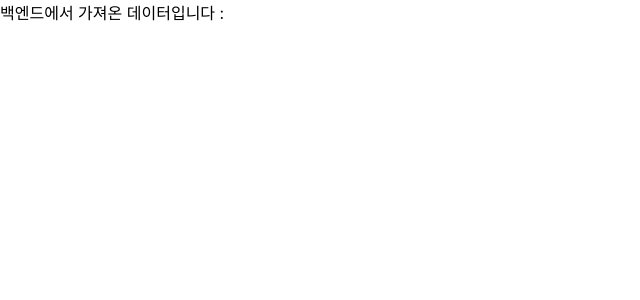
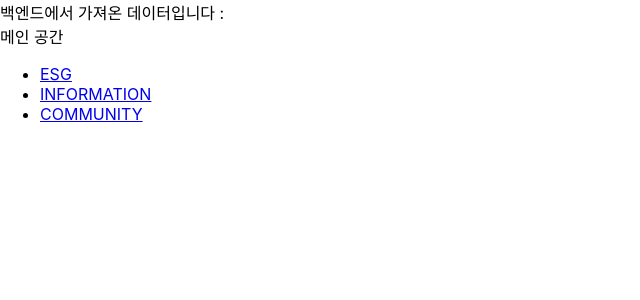
Before and after one commit to youresg/yesg-frontend, a React (Create React App) app in the folder web/: page / in a window 1280 px wide. Shown: the top 300 px of the page, without its empty margins (0-640 px from the left). Built offline with nearby package versions, Linux system fonts and the light colour scheme; no server answers.

Commit message:
Feat : 페이지 연결

```diff
--- a/web/package.json
+++ b/web/package.json
@@ -10,11 +10,11 @@
     "http-proxy-middleware": "^2.0.6",
     "react": "^18.2.0",
     "react-dom": "^18.2.0",
+    "react-router-dom": "^6.15.0",
     "react-scripts": "5.0.1",
     "web-vitals": "^2.1.4"
   },
-  "proxy" : "http://localhost:8080"
-  ,
+  "proxy": "http://localhost:8080",
   "scripts": {
     "start": "react-scripts start",
     "build": "react-scripts build",
--- a/web/src/App.js
+++ b/web/src/App.js
@@ -1,6 +1,11 @@
 
 import React, {useEffect, useState} from 'react';
 import axios from 'axios';
+import {BrowserRouter as Router, Routes, Route} from 'react-router-dom';
+import Main from './page/main';
+import ESG from './page/esg';
+import  Information from './page/information';
+import Community from './page/community';
 
 function App() {
    const [hello, setHello] = useState('')
@@ -20,9 +25,17 @@ function App() {
     }, []);
 
     return (
+        <Router>
         <div>
             백엔드에서 가져온 데이터입니다 : {hello}
-        </div>
+
+        <Routes>
+            <Route path="/" element={<Main />} />
+            <Route path="/esg" element={<ESG />} />
+            <Route path="/information" element={<Information/>} />
+            <Route path="/community" element={<Community/>} />
+        </Routes>
+        </div></Router>
     );
 }
 
--- /dev/null
+++ b/web/src/page/community.js
@@ -0,0 +1,12 @@
+import React from 'react';
+
+
+const Community=() =>{
+    return(
+        <div>
+            커뮤니티 공간
+        </div>
+    )
+}
+
+export default Community;
--- /dev/null
+++ b/web/src/page/esg.js
@@ -0,0 +1,12 @@
+import React from 'react';
+
+
+const esg=() =>{
+    return(
+        <div>
+            ESG 공간
+        </div>
+    )
+}
+
+export default esg;
--- /dev/null
+++ b/web/src/page/information.js
@@ -0,0 +1,11 @@
+import React from 'react';
+
+const information=() =>{
+    return(
+        <div>
+            서비스 소개 공간
+        </div>
+    )
+}
+
+export default information;
--- /dev/null
+++ b/web/src/page/main.js
@@ -0,0 +1,20 @@
+import React from 'react';
+
+import {Link} from 'react-router-dom';
+
+const main=() =>{
+    return(
+        <div>
+            메인 공간
+            <nav id="menubar">
+            <ul className="menu">
+                <li><Link to="/esg" className="link" >ESG</Link></li>
+                <li><Link to="/information" className="link" >INFORMATION</Link></li>
+                <li><Link to="/community" className="link" >COMMUNITY</Link></li>
+            </ul>
+            </nav>
+        </div>
+    )
+}
+
+export default main;
```
Also changed, not shown: web/src/css/community.css (added), web/src/css/esg.css (added), web/src/css/information.css (added), web/src/css/main.css (added), 1 other file (tests, documents, lock files or other folders).
